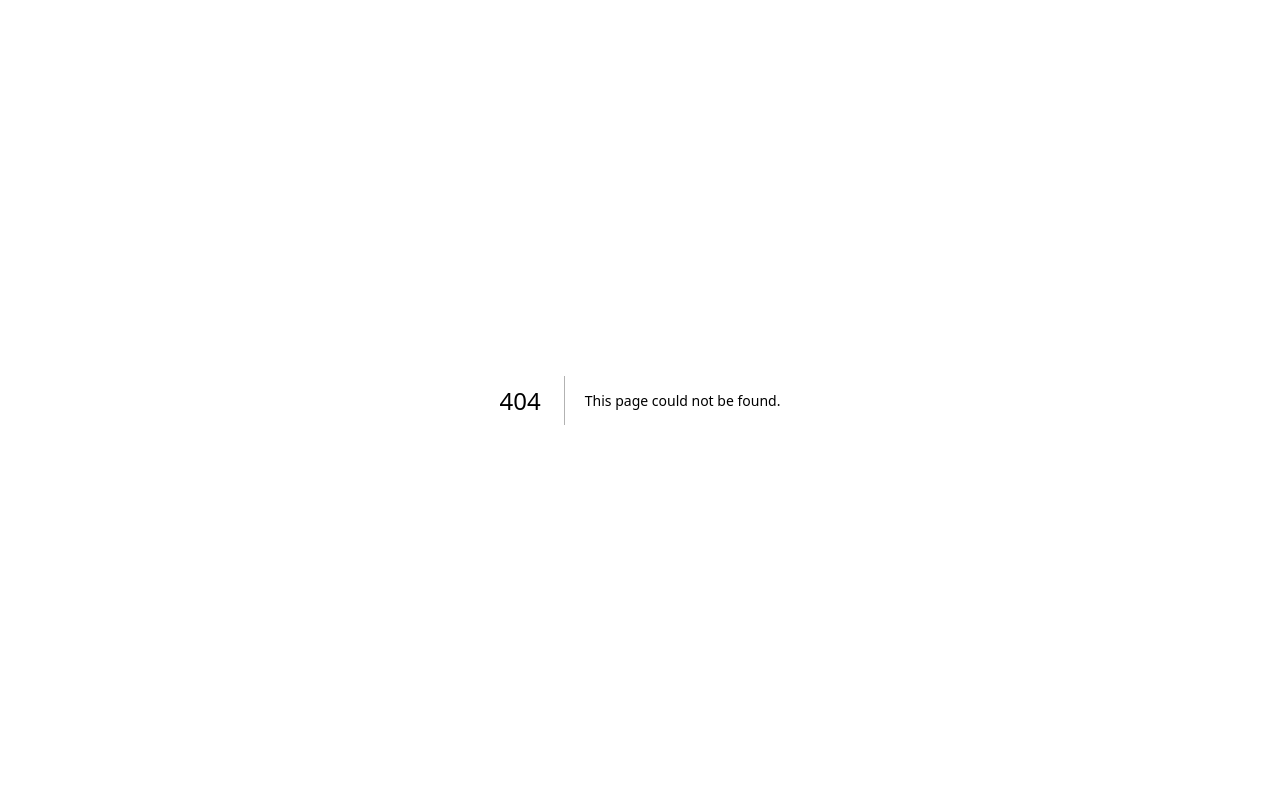
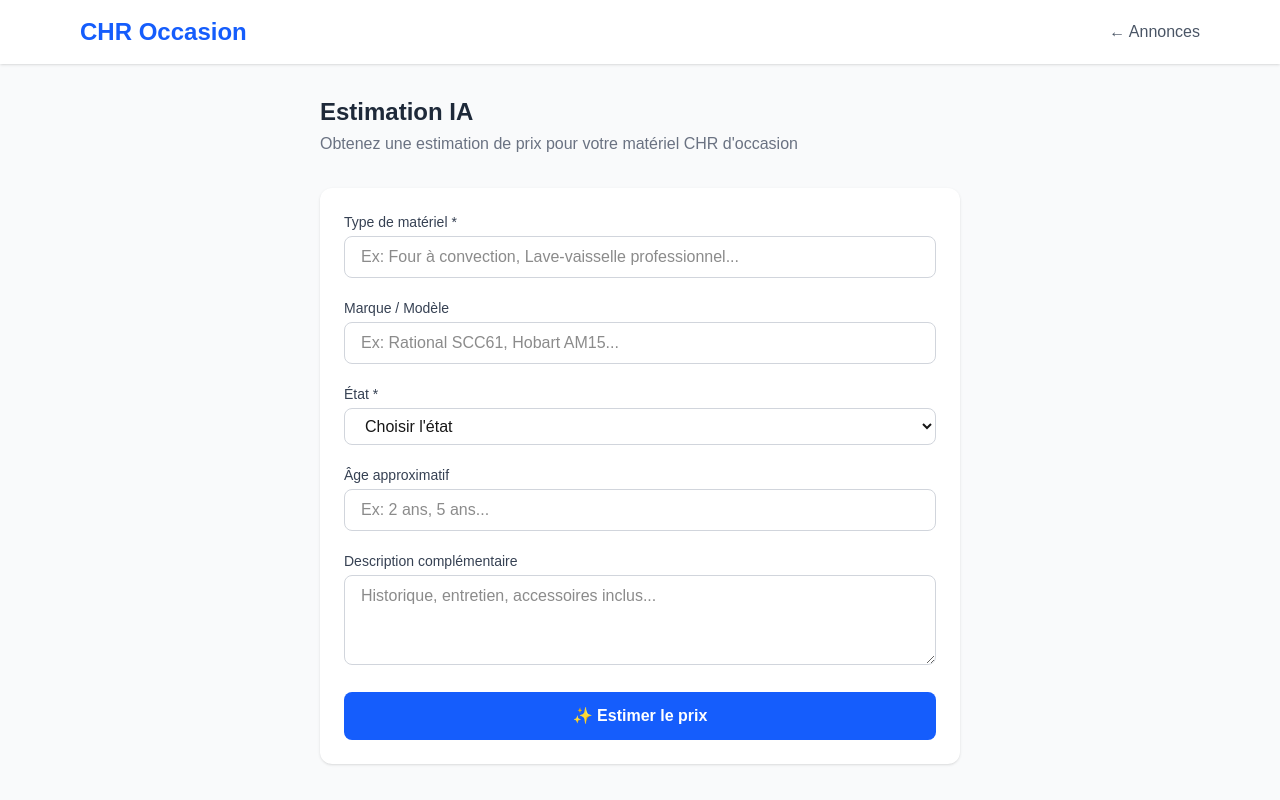
Before and after one commit to ericbrosson-hash/marketplace-chr, a Next.js app: page /estimer in a window 1280 px wide. Before the commit this address had no page. Built offline with nearby package versions, Linux system fonts and the light colour scheme.

Commit message:
feat: page estimation IA

```diff
--- /dev/null
+++ b/app/estimer/page.tsx
@@ -0,0 +1,168 @@
+'use client'
+import { useState } from 'react'
+import Link from 'next/link'
+
+export default function Estimer() {
+  const [form, setForm] = useState({
+    materiel: '',
+    marque: '',
+    etat: '',
+    age: '',
+    description: '',
+  })
+  const [resultat, setResultat] = useState<string | null>(null)
+  const [loading, setLoading] = useState(false)
+
+  const handleEstimer = async (e: React.FormEvent) => {
+    e.preventDefault()
+    setLoading(true)
+    setResultat(null)
+
+    const prompt = `Tu es un expert en matériel de restauration professionnelle d'occasion (CHR).
+Un professionnel souhaite estimer le prix de vente de son matériel.
+
+Voici les informations :
+- Matériel : ${form.materiel}
+- Marque : ${form.marque || 'Non précisée'}
+- État : ${form.etat}
+- Âge approximatif : ${form.age || 'Non précisé'}
+- Description : ${form.description || 'Aucune'}
+
+Donne une estimation de prix de revente en France pour ce matériel d'occasion entre professionnels.
+Réponds avec :
+1. Une fourchette de prix réaliste (ex: 800€ - 1200€)
+2. Le prix recommandé pour une vente rapide
+3. 2-3 conseils courts pour maximiser la valeur à la revente
+
+Sois concis et pratique.`
+
+    try {
+      const response = await fetch('https://api.anthropic.com/v1/messages', {
+        method: 'POST',
+        headers: { 'Content-Type': 'application/json' },
+        body: JSON.stringify({
+          model: 'claude-sonnet-4-20250514',
+          max_tokens: 1000,
+          messages: [{ role: 'user', content: prompt }],
+        }),
+      })
+
+      const data = await response.json()
+      const text = data.content?.map((b: any) => b.text || '').join('')
+      setResultat(text)
+    } catch (err) {
+      setResultat('Erreur lors de l\'estimation. Réessaie.')
+    }
+
+    setLoading(false)
+  }
+
+  return (
+    <main className="min-h-screen bg-gray-50">
+      <header className="bg-white shadow-sm">
+        <div className="max-w-6xl mx-auto px-4 py-4 flex justify-between items-center">
+          <Link href="/" className="text-2xl font-bold text-blue-600">CHR Occasion</Link>
+          <Link href="/annonces" className="text-gray-600 hover:text-blue-600">← Annonces</Link>
+        </div>
+      </header>
+
+      <div className="max-w-2xl mx-auto px-4 py-8">
+        <div className="mb-8">
+          <h2 className="text-2xl font-bold text-gray-800">Estimation IA</h2>
+          <p className="text-gray-500 mt-1">Obtenez une estimation de prix pour votre matériel CHR d'occasion</p>
+        </div>
+
+        <form onSubmit={handleEstimer} className="bg-white rounded-xl shadow-sm p-6 space-y-5">
+
+          <div>
+            <label className="block text-sm font-medium text-gray-700 mb-1">Type de matériel *</label>
+            <input
+              type="text"
+              placeholder="Ex: Four à convection, Lave-vaisselle professionnel..."
+              className="w-full border border-gray-300 rounded-lg px-4 py-2 focus:outline-none focus:border-blue-500"
+              value={form.materiel}
+              onChange={(e) => setForm({...form, materiel: e.target.value})}
+              required
+            />
+          </div>
+
+          <div>
+            <label className="block text-sm font-medium text-gray-700 mb-1">Marque / Modèle</label>
+            <input
+              type="text"
+              placeholder="Ex: Rational SCC61, Hobart AM15..."
+              className="w-full border border-gray-300 rounded-lg px-4 py-2 focus:outline-none focus:border-blue-500"
+              value={form.marque}
+              onChange={(e) => setForm({...form, marque: e.target.value})}
+            />
+          </div>
+
+          <div>
+            <label className="block text-sm font-medium text-gray-700 mb-1">État *</label>
+            <select
+              className="w-full border border-gray-300 rounded-lg px-4 py-2 focus:outline-none focus:border-blue-500"
+              value={form.etat}
+              onChange={(e) => setForm({...form, etat: e.target.value})}
+              required
+            >
+              <option value="">Choisir l'état</option>
+              <option value="Neuf">Neuf</option>
+              <option value="Très bon état">Très bon état</option>
+              <option value="Bon état">Bon état</option>
+              <option value="Correct">Correct</option>
+              <option value="Pour pièces">Pour pièces</option>
+            </select>
+          </div>
+
+          <div>
+            <label className="block text-sm font-medium text-gray-700 mb-1">Âge approximatif</label>
+            <input
+              type="text"
+              placeholder="Ex: 2 ans, 5 ans..."
+              className="w-full border border-gray-300 rounded-lg px-4 py-2 focus:outline-none focus:border-blue-500"
+              value={form.age}
+              onChange={(e) => setForm({...form, age: e.target.value})}
+            />
+          </div>
+
+          <div>
+            <label className="block text-sm font-medium text-gray-700 mb-1">Description complémentaire</label>
+            <textarea
+              rows={3}
+              placeholder="Historique, entretien, accessoires inclus..."
+              className="w-full border border-gray-300 rounded-lg px-4 py-2 focus:outline-none focus:border-blue-500"
+              value={form.description}
+              onChange={(e) => setForm({...form, description: e.target.value})}
+            />
+          </div>
+
+          <button
+            type="submit"
+            disabled={loading}
+            className="w-full bg-blue-600 text-white py-3 rounded-lg font-semibold hover:bg-blue-700 disabled:opacity-50"
+          >
+            {loading ? '⏳ Analyse en cours...' : '✨ Estimer le prix'}
+          </button>
+        </form>
+
+        {/* Résultat */}
+        {resultat && (
+          <div className="mt-6 bg-white rounded-xl shadow-sm p-6 border-l-4 border-blue-600">
+            <h3 className="font-bold text-gray-800 mb-3">💡 Estimation IA</h3>
+            <div className="text-gray-700 whitespace-pre-line leading-relaxed">
+              {resultat}
+            </div>
+            <div className="mt-4 pt-4 border-t">
+              <Link
+                href="/publier"
+                className="bg-blue-600 text-white px-6 py-2 rounded-lg text-sm hover:bg-blue-700"
+              >
+                Publier mon annonce →
+              </Link>
+            </div>
+          </div>
+        )}
+      </div>
+    </main>
+  )
+}
```
